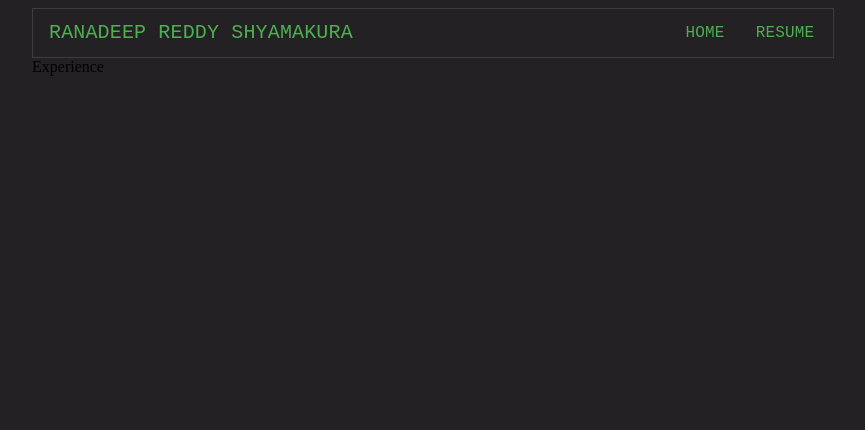
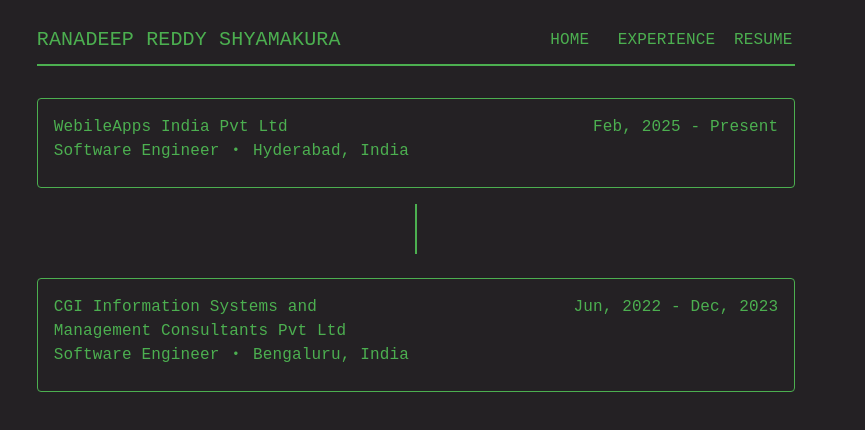
Before and after one commit to ranadeeps/profile, a React (Vite) app: page /experience in a window 1280 px wide. Shown: the top 430 px of the page, without its empty margins (224-1089 px from the left). Built offline with nearby package versions, Linux system fonts and the light colour scheme.

Commit message:
experience section added

```diff
--- a/src/App.tsx
+++ b/src/App.tsx
@@ -1,4 +1,4 @@
-import { Box } from "@mui/material";
+import { Box, Divider } from "@mui/material";
 import "./App.css";
 import { Home } from "./components/Home";
 import { Navbar } from "./components/Navbar";
@@ -9,30 +9,28 @@
 
 function App() {
   return (
-    <Box sx={{ width: "100%", height: "100%" }}>
     <Box
       display={"flex"}
       flexDirection={"column"}
       sx={{
         width: { xs: "100%", sm: "100%", md: "80%", lg: "60%" },
-          margin: "auto",
       }}
+      margin={"auto"}
     >
       <Navbar></Navbar>
+      <Divider
+        sx={{ color: "primary.main", border: 1, borderWidth: 1 }}
+      ></Divider>
       <BrowserRouter>
         <Routes>
           <Route path="/" element={<Home></Home>}></Route>
           <Route path="/home" element={<Home></Home>}></Route>
-            <Route
-              path="/experience"
-              element={<Experience></Experience>}
-            ></Route>
+          <Route path="/experience" element={<Experience></Experience>}></Route>
           <Route path="/contact" element={<Contact></Contact>}></Route>
           <Route path="/resume" element={<Resume></Resume>}></Route>
         </Routes>
       </BrowserRouter>
     </Box>
-    </Box>
   );
 }
 
--- a/src/Themes.tsx
+++ b/src/Themes.tsx
@@ -8,6 +8,9 @@
       paper: "#242124", // surfaces like AppBar, Cards, etc.
     },
     primary: { main: "#4CAF50" },
+    text: {
+      primary: "#4CAF50",
+    },
   },
   components: {
     MuiButton: {
--- /dev/null
+++ b/src/components/CompanyCard.tsx
@@ -0,0 +1,54 @@
+import { Box, Card, CardContent, Paper, Typography } from "@mui/material";
+import { ThemeProvider } from "@mui/material/styles";
+import type React from "react";
+import { DarkTheme } from "../Themes";
+
+export const CompanyCard: React.FC<{
+  companyName: string;
+  period: string;
+  designation: string;
+  location: string;
+}> = (props) => {
+  const bull = (
+    <Box
+      component="span"
+      sx={{ display: "inline-block", mx: "2px", transform: "scale(0.8)" }}
+    >
+      •
+    </Box>
+  );
+  return (
+    <ThemeProvider theme={DarkTheme}>
+      <Paper
+        elevation={0}
+        sx={{
+          width: "100%",
+          py: 1,
+          mt: 1,
+          borderRadius: 0,
+          fontFamily: "monospace",
+        }}
+      >
+        <Card
+          sx={{ minWidth: 0, p: 0, borderColor: "primary.main" }}
+          elevation={0}
+          variant="outlined"
+        >
+          <CardContent>
+            <Box display={"flex"} justifyContent={"space-between"}>
+              <Typography component="div" flexWrap={"wrap"} width={"50%"}>
+                {props.companyName}
+              </Typography>
+
+              <Typography component="div">{props.period}</Typography>
+            </Box>
+
+            <Typography sx={{ color: "text.primary" }}>
+              {props.designation} {bull} {props.location}
+            </Typography>
+          </CardContent>
+        </Card>
+      </Paper>
+    </ThemeProvider>
+  );
+};
--- a/src/components/Experience.tsx
+++ b/src/components/Experience.tsx
@@ -1,3 +1,51 @@
+import { ThemeProvider } from "@mui/material/styles";
+import { DarkTheme } from "../Themes";
+import { Box, Divider, Paper } from "@mui/material";
+import { CompanyCard } from "./CompanyCard";
+
 export const Experience = () => {
-  return <>Experience</>;
+  return (
+    <ThemeProvider theme={DarkTheme}>
+      <Paper
+        elevation={0}
+        sx={{
+          width: "100%",
+          py: 1,
+          mt: 1,
+          borderRadius: 0,
+          fontFamily: "monospace",
+        }}
+      >
+        <Box
+          display="flex"
+          flexDirection={"column"}
+          alignItems="center"
+          gap={1}
+        >
+          <CompanyCard
+            companyName="WebileApps India Pvt Ltd"
+            designation="Software Engineer"
+            location="Hyderabad, India"
+            period="Feb, 2025 - Present"
+          ></CompanyCard>
+          <Divider
+            orientation="vertical"
+            flexItem
+            sx={{
+              borderRightWidth: 2,
+              borderColor: "primary.main",
+              height: 50, // Adjust to connect the cards
+              m: "auto",
+            }}
+          ></Divider>
+          <CompanyCard
+            companyName="CGI Information Systems and Management Consultants Pvt Ltd"
+            designation="Software Engineer"
+            location="Bengaluru, India"
+            period="Jun, 2022 - Dec, 2023"
+          />
+        </Box>
+      </Paper>
+    </ThemeProvider>
+  );
 };
--- a/src/components/Home.tsx
+++ b/src/components/Home.tsx
@@ -6,11 +6,9 @@
   return (
     <ThemeProvider theme={DarkTheme}>
       <Paper
-        variant="outlined"
         elevation={0}
         sx={{
           width: "100%",
-          px: 2,
           py: 1,
           mt: 1,
           borderRadius: 0,
--- a/src/components/Navbar.tsx
+++ b/src/components/Navbar.tsx
@@ -10,10 +10,8 @@
     <ThemeProvider theme={DarkTheme}>
       <Paper
         elevation={0}
-        variant="outlined"
         sx={{
           width: "100%",
-          px: 2,
           py: 1,
           mt: 1,
           borderRadius: 0,
@@ -33,7 +31,7 @@
 
           <Stack direction="row" spacing={2}>
             <CustomButton label="Home" href="/home" />
-            {/* <CustomButton label="Experience" href="/experience" /> */}
+            <CustomButton label="Experience" href="/experience" />
             <CustomButton label="Resume" href="/resume" />
             {/* <CustomButton label="Contact" href="/contact" /> */}
           </Stack>
@@ -47,7 +45,7 @@
           sx={{ display: { xs: "flex", md: "none" }, mt: 0 }}
         >
           <CustomButton label="Home" href="/home" />
-          {/* <CustomButton label="Experience" href="/experience" /> */}
+          <CustomButton label="Experience" href="/experience" />
           <CustomButton label="Resume" href="/resume" />
           {/* <CustomButton label="Contact" href="/contact" /> */}
           {/* <CustomButton label="More" href="/more" /> */}
--- a/src/index.css
+++ b/src/index.css
@@ -1,6 +1,3 @@
-html, body, #root {
-  height: 100%;
-  margin: 0;
-  padding: 0;
+html, body {
   background-color: #242124;
 }
```
Lines whose indentation alone changed are shown as unchanged.
